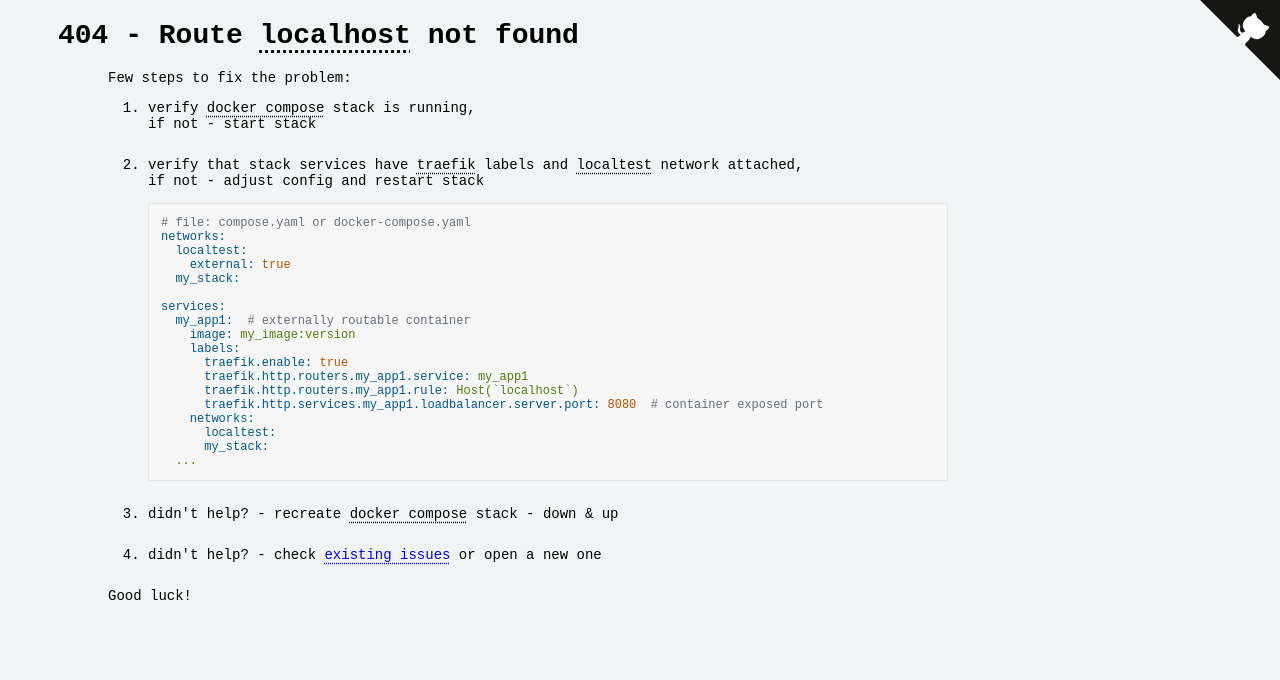
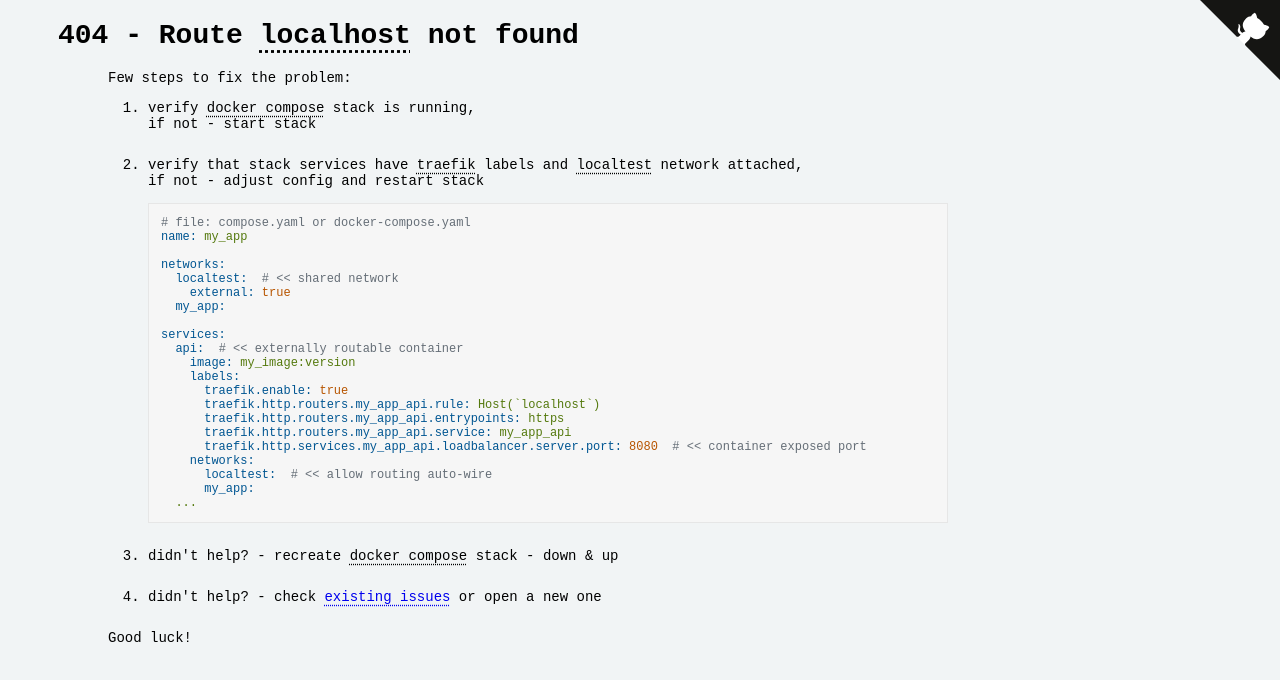
Before and after one commit to jaymecd/localtest, a plain HTML site: page services/catchall/public/404/undefined.html in a window 1280 px wide. Drawn offline with nearby package versions, Linux system fonts and the light colour scheme.

Commit message:
add router service label

```diff
--- a/services/catchall/public/404/undefined.html
+++ b/services/catchall/public/404/undefined.html
@@ -64,22 +64,25 @@
           class="highlight">localtest</span> network attached,
         <br />if not - adjust config and restart stack
         <pre><code class="replace language-yaml"># file: compose.yaml or docker-compose.yaml
+name: my_app
+
 networks:
-  localtest:
+  localtest:  # << shared network
     external: true
-  my_stack:
+  my_app:
 
 services:
-  my_app1:  # externally routable container
+  api:  # << externally routable container
     image: my_image:version
     labels:
       traefik.enable: true
-      traefik.http.routers.my_app1.service: my_app1
-      traefik.http.routers.my_app1.rule: Host(`[HOSTNAME]`)
-      traefik.http.services.my_app1.loadbalancer.server.port: 8080  # container exposed port
+      traefik.http.routers.my_app_api.rule: Host(`[HOSTNAME]`)
+      traefik.http.routers.my_app_api.entrypoints: https
+      traefik.http.routers.my_app_api.service: my_app_api
+      traefik.http.services.my_app_api.loadbalancer.server.port: 8080  # << container exposed port
     networks:
-      localtest:
-      my_stack:
+      localtest:  # << allow routing auto-wire
+      my_app:
   ...
 </code></pre>
       </li>
```
Also changed, not shown: 6 other files.
